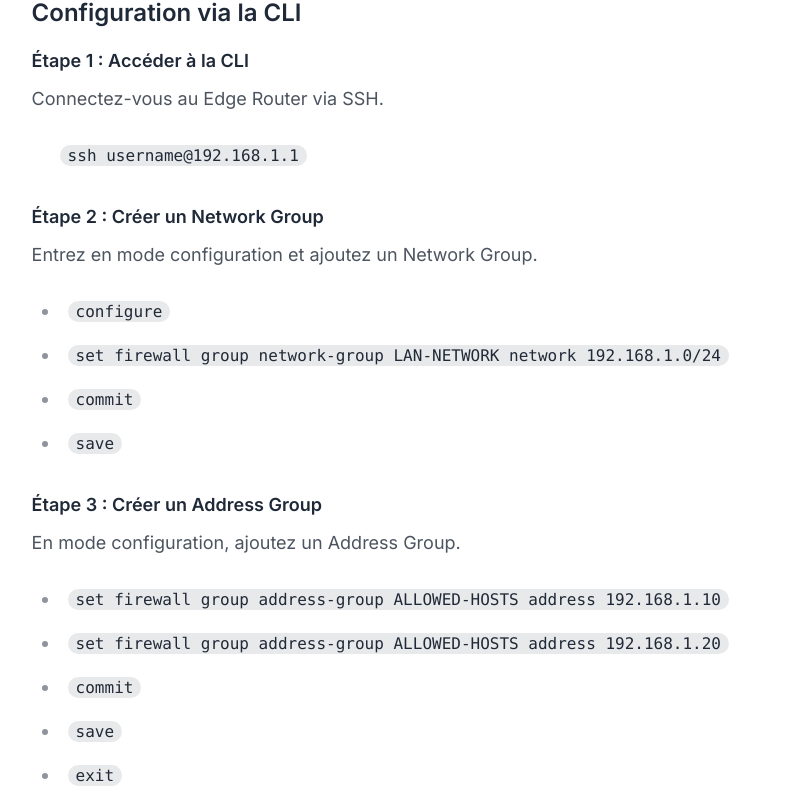
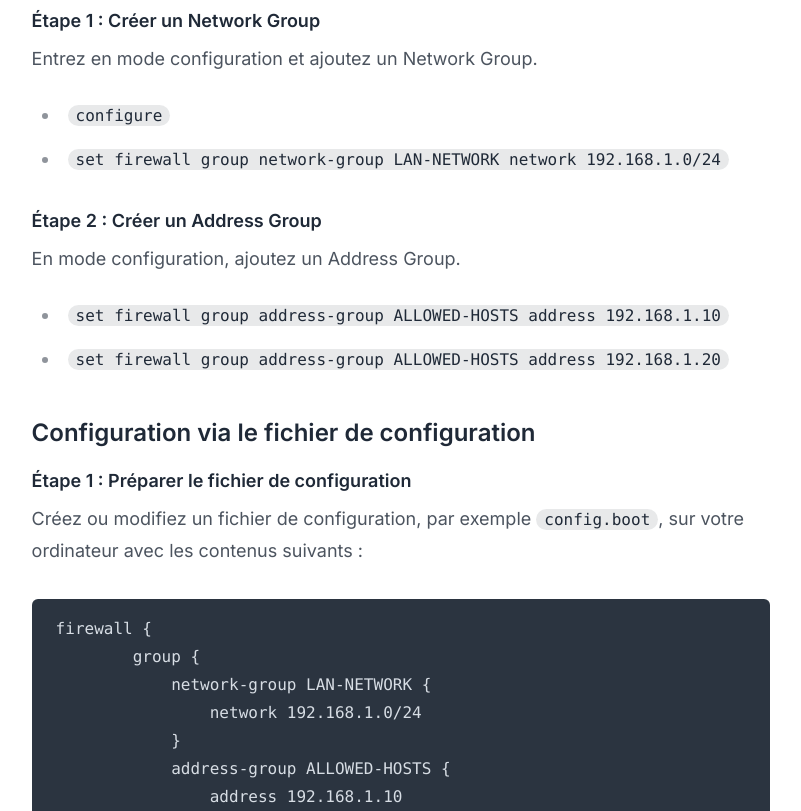
Before and after one commit to DorianMaliszewski/coco-eg, a Next.js app in the folder app/: page /coco-eg/docs/firewall in a window 1280 px wide. Shown: the part 2189-3000 px from the top of the page, without its empty margins (394-1195 px from the left). Built offline with nearby package versions, Linux system fonts and the light colour scheme.

Commit message:
fix: some texts

```diff
--- a/app/src/app/docs/firewall/groups.js
+++ b/app/src/app/docs/firewall/groups.js
@@ -2,7 +2,7 @@ export default function Groups() {
   return (
     <section id="groups">
       <h2>
-        Configuration des Network Groups et Address Groups
+        Network Groups et Address Groups
       </h2>
       <p>
         Ce guide explique comment configurer les Network Groups et Address
@@ -11,13 +11,7 @@ export default function Groups() {
       </p>
 
       <h3>Configuration via la CLI</h3>
-      <h4>Étape 1 : Accéder à la CLI</h4>
-      <p>Connectez-vous au Edge Router via SSH.</p>
-      <ul>
-        <code>ssh username@192.168.1.1</code>
-      </ul>
-
-      <h4>Étape 2 : Créer un Network Group</h4>
+      <h4>Étape 1 : Créer un Network Group</h4>
       <p>Entrez en mode configuration et ajoutez un Network Group.</p>
       <ul>
         <li>
@@ -28,15 +22,9 @@ export default function Groups() {
             set firewall group network-group LAN-NETWORK network 192.168.1.0/24
           </code>
         </li>
-        <li>
-          <code>commit</code>
-        </li>
-        <li>
-          <code>save</code>
-        </li>
       </ul>
 
-      <h4>Étape 3 : Créer un Address Group</h4>
+      <h4>Étape 2 : Créer un Address Group</h4>
       <p>En mode configuration, ajoutez un Address Group.</p>
       <ul>
         <li>
@@ -48,15 +36,6 @@ export default function Groups() {
           <code>
             set firewall group address-group ALLOWED-HOSTS address 192.168.1.20
           </code>
-        </li>
-        <li>
-          <code>commit</code>
-        </li>
-        <li>
-          <code>save</code>
-        </li>
-        <li>
-          <code>exit</code>
         </li>
       </ul>
 
```
